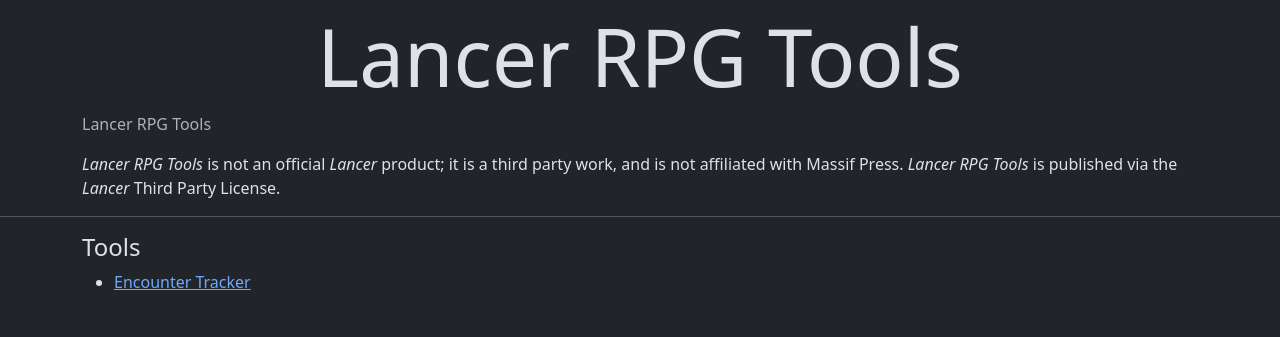
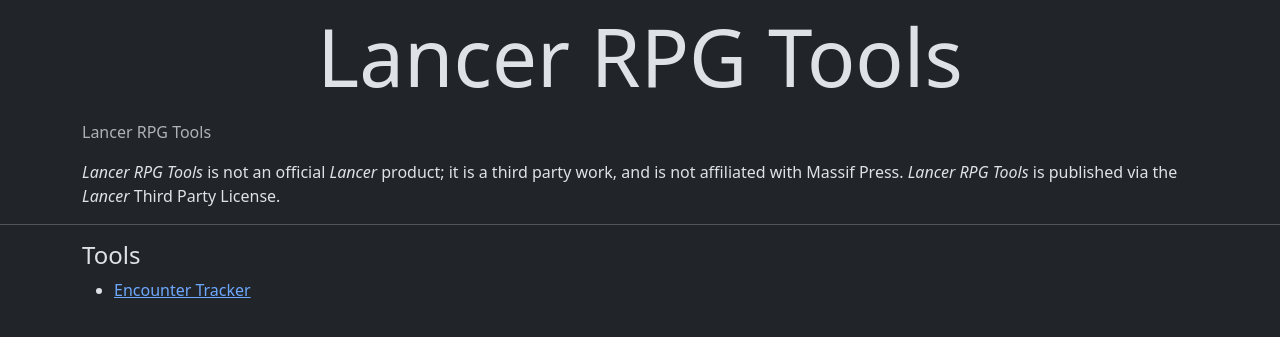
Before and after one commit to LancerRPG/lancerrpg.github.io, a Jekyll site: the page built from index.html, in a window 1280 px wide. Shown: the top 337 px of the page. Built offline with Jekyll 4.4.1, drawn with Linux system fonts in a browser that asks for light colours.

Commit message:
Page Title: Add breadcrumb top margin, formatting consistency

```diff
--- a/_includes/page_title.html
+++ b/_includes/page_title.html
@@ -1,8 +1,7 @@
-<section
-	id="title">
+<section id="title">
 <div class="container mt-2">
 	<h1 class="display-1 text-center">{{ page.title | default:site.title }}</h1>
-		<nav>
+	<nav class="mt-3">
 		<ol class="breadcrumb">
 			<li class="breadcrumb-item active">{{ site.title }}</li>
 		</ol>
```
Lines whose indentation alone changed are shown as unchanged.
